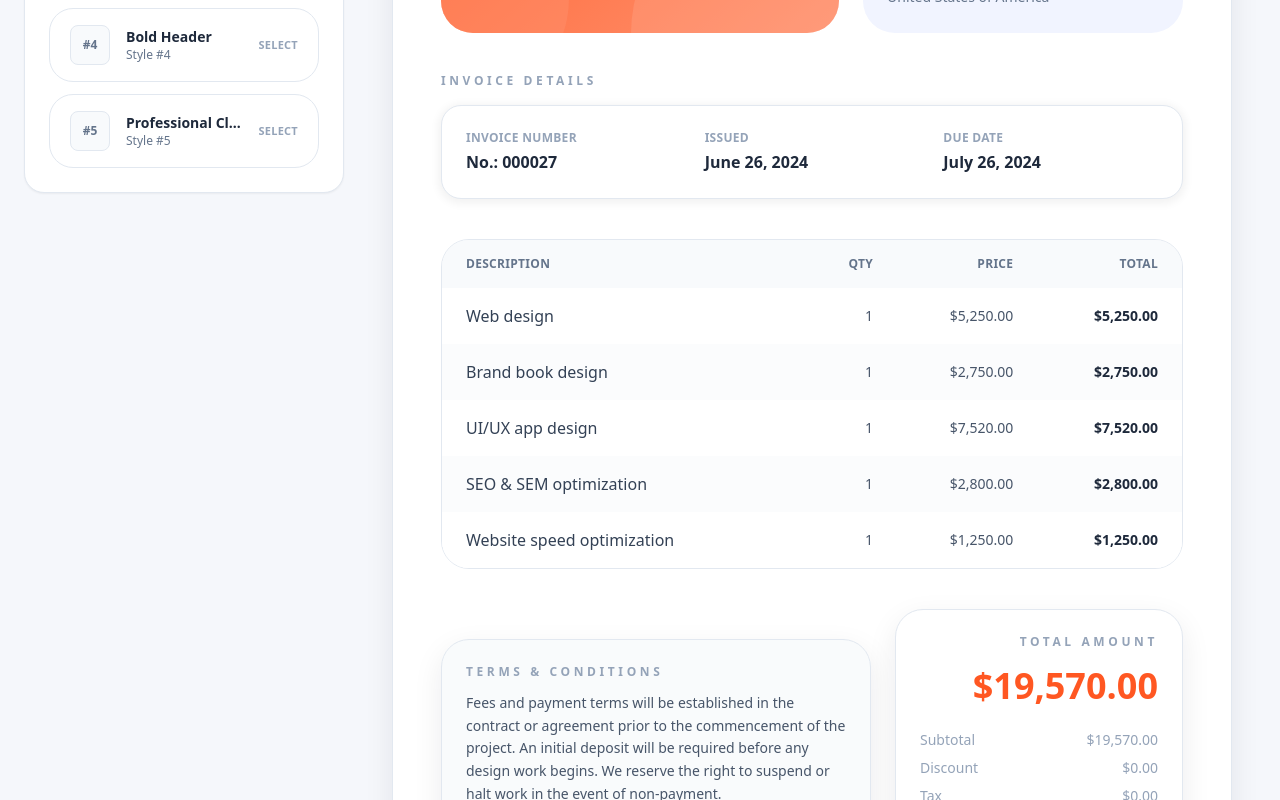
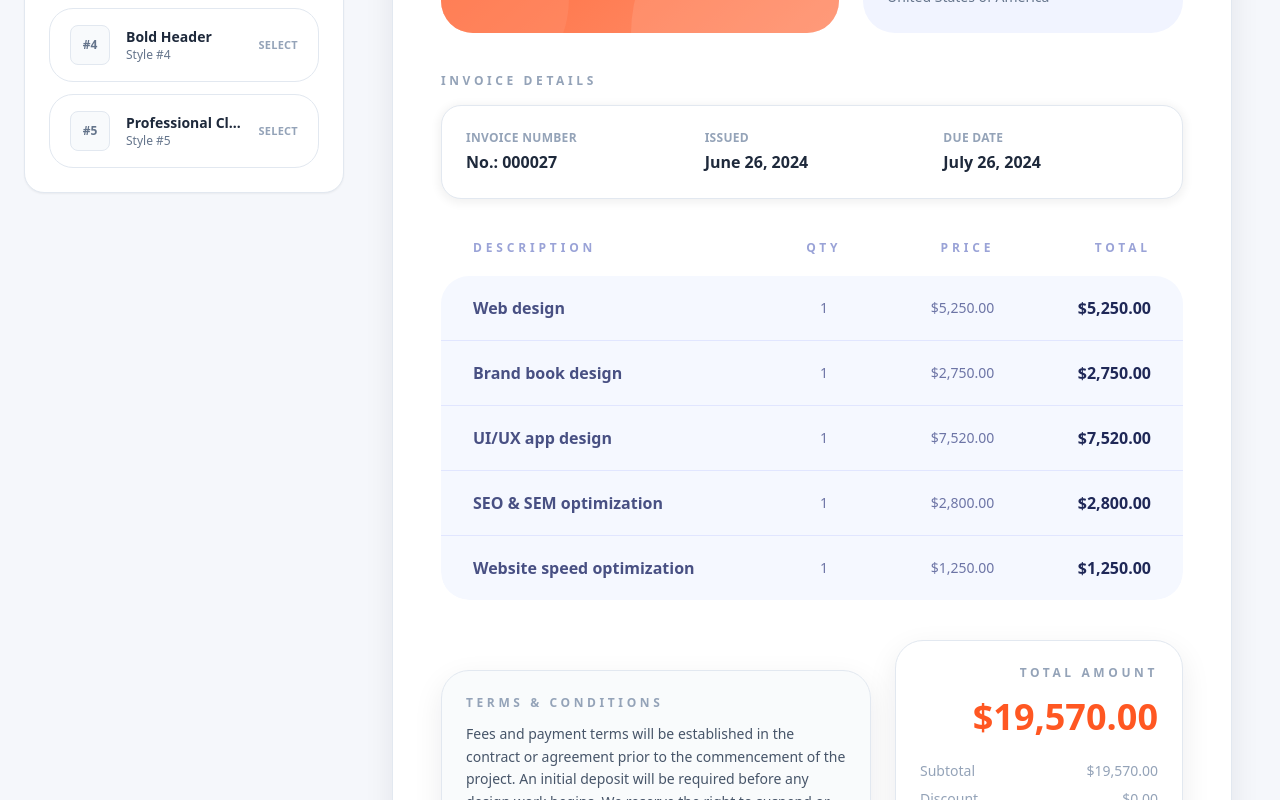
Before and after one commit to msaadmukhtar70/invoicing, a Next.js app: page /preview in a window 1280 px wide. Shown: the part 613-1413 px from the top of the page. Built offline with nearby package versions, Linux system fonts and the light colour scheme.

Commit message:
set the design of the project section

```diff
--- a/components/templates/InvoiceOne.tsx
+++ b/components/templates/InvoiceOne.tsx
@@ -137,32 +137,46 @@ export default function InvoiceOne({ inv }: { inv: Invoice }) {
           </div>
         </div>
 
-        <div className="overflow-hidden rounded-[28px] border border-slate-200 bg-white">
-          <table className="w-full text-sm text-slate-600">
-            <thead className="bg-slate-50 text-xs uppercase tracking-wide text-slate-400">
-              <tr>
-                <th className="py-4 pl-6 pr-4 text-left font-semibold text-slate-500">Description</th>
-                <th className="px-4 py-4 text-right font-semibold text-slate-500">Qty</th>
-                <th className="px-4 py-4 text-right font-semibold text-slate-500">Price</th>
-                <th className="py-4 pl-4 pr-6 text-right font-semibold text-slate-500">Total</th>
+        <div className="overflow-hidden rounded-[28px]">
+          <table className="w-full border-separate border-spacing-0 text-sm text-[#5c638d]">
+            <thead>
+              <tr className="text-xs uppercase tracking-[0.32em] text-[#9aa3d7]">
+                <th className="px-8 pb-5 text-left font-semibold">Description</th>
+                <th className="px-8 pb-5 text-center font-semibold">Qty</th>
+                <th className="px-8 pb-5 text-right font-semibold">Price</th>
+                <th className="px-8 pb-5 text-right font-semibold">Total</th>
               </tr>
             </thead>
-            <tbody className="bg-white">
-              {inv.items.map((it, index) => (
-                <tr
-                  key={it.id}
-                  className={`text-slate-600 ${index % 2 === 0 ? "bg-white" : "bg-slate-50/60"}`}
+            <tbody className="bg-[#f5f8ff]">
+              {inv.items.map((it, index) => {
+                const isFirst = index === 0;
+                const isLast = index === inv.items.length - 1;
+                const cellDividerClass = isLast ? "" : "border-b border-[#e1e6ff]";
+                return (
+                  <tr key={it.id}>
+                    <td
+                      className={`px-8 py-5 text-base font-semibold text-[#485083] ${
+                        isFirst ? "rounded-tl-[28px]" : ""
+                      } ${isLast ? "rounded-bl-[28px]" : ""} ${cellDividerClass}`}
                     >
-                  <td className="py-4 pl-6 pr-4 text-base text-slate-700">{it.description}</td>
-                  <td className="px-4 py-4 text-right">{it.qty}</td>
-                  <td className="px-4 py-4 text-right">
+                      {it.description}
+                    </td>
+                    <td className={`px-8 py-5 text-center text-sm font-medium text-[#6d75a6] ${cellDividerClass}`}>
+                      {it.qty}
+                    </td>
+                    <td className={`px-8 py-5 text-right text-sm font-medium text-[#6d75a6] ${cellDividerClass}`}>
                       {formatMoney(it.price, inv.currency, inv.currencySymbol)}
                     </td>
-                  <td className="py-4 pl-4 pr-6 text-right font-semibold text-slate-800">
+                    <td
+                      className={`px-8 py-5 text-right text-base font-semibold text-[#1f2857] ${
+                        isFirst ? "rounded-tr-[28px]" : ""
+                      } ${isLast ? "rounded-br-[28px]" : ""} ${cellDividerClass}`}
+                    >
                       {formatMoney(it.qty * it.price, inv.currency, inv.currencySymbol)}
                     </td>
                   </tr>
-              ))}
+                );
+              })}
             </tbody>
           </table>
         </div>
```
Lines whose indentation alone changed are shown as unchanged.
